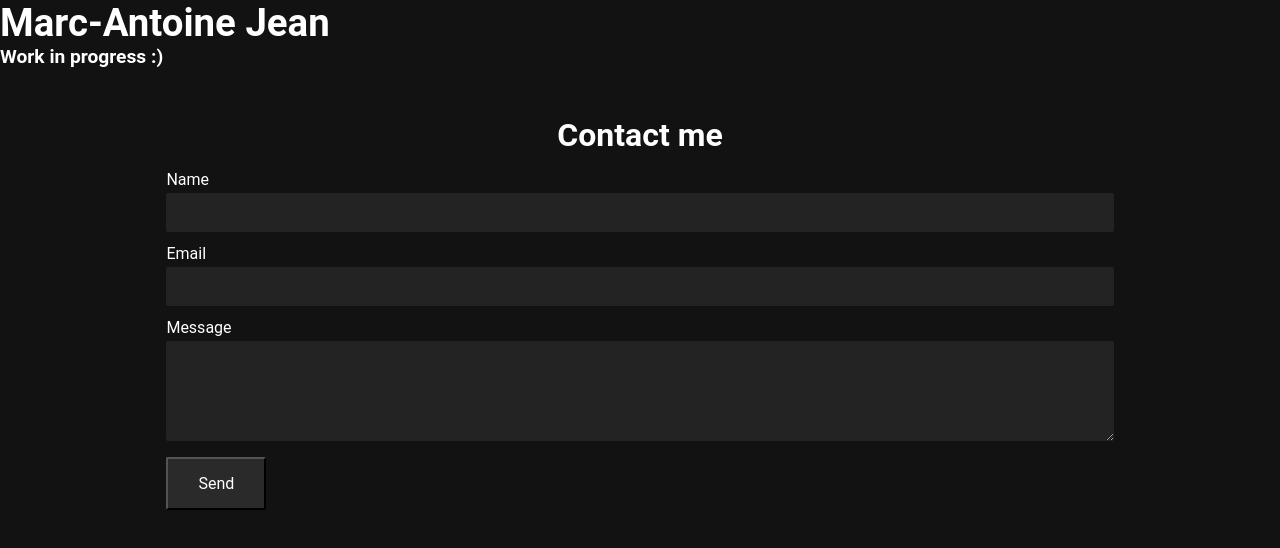
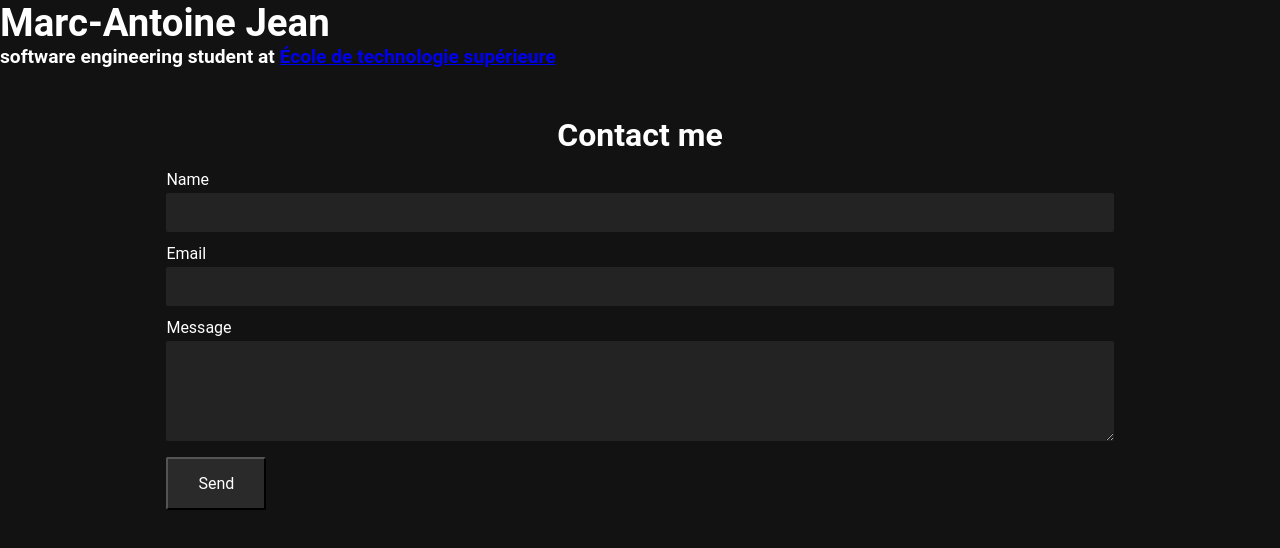
Before and after one commit to Chevalmuscle/marcantoinejean.com, a React (Create React App) app: page / in a window 1280 px wide. Shown: the top 548 px of the page. Built offline with nearby package versions, Linux system fonts and the light colour scheme; no server answers.

Commit message:
removed WIP in h2 placeholder page

```diff
--- a/src/App.js
+++ b/src/App.js
@@ -9,7 +9,16 @@ export default class App extends Component {
     return (
       <div>
         <h1>Marc-Antoine Jean</h1>
-        <h2>Work in progress :)</h2>
+        <h2>
+          software engineering student at{" "}
+          <a
+            target="_blank"
+            rel="noopener noreferrer"
+            href="https://www.etsmtl.ca/en/home"
+          >
+            École de technologie supérieure
+          </a>
+        </h2>
         <div className={styles["contact-section"]}>
           <div className={styles["contact-form-container"]}>
             <h3>Contact me</h3>
```
